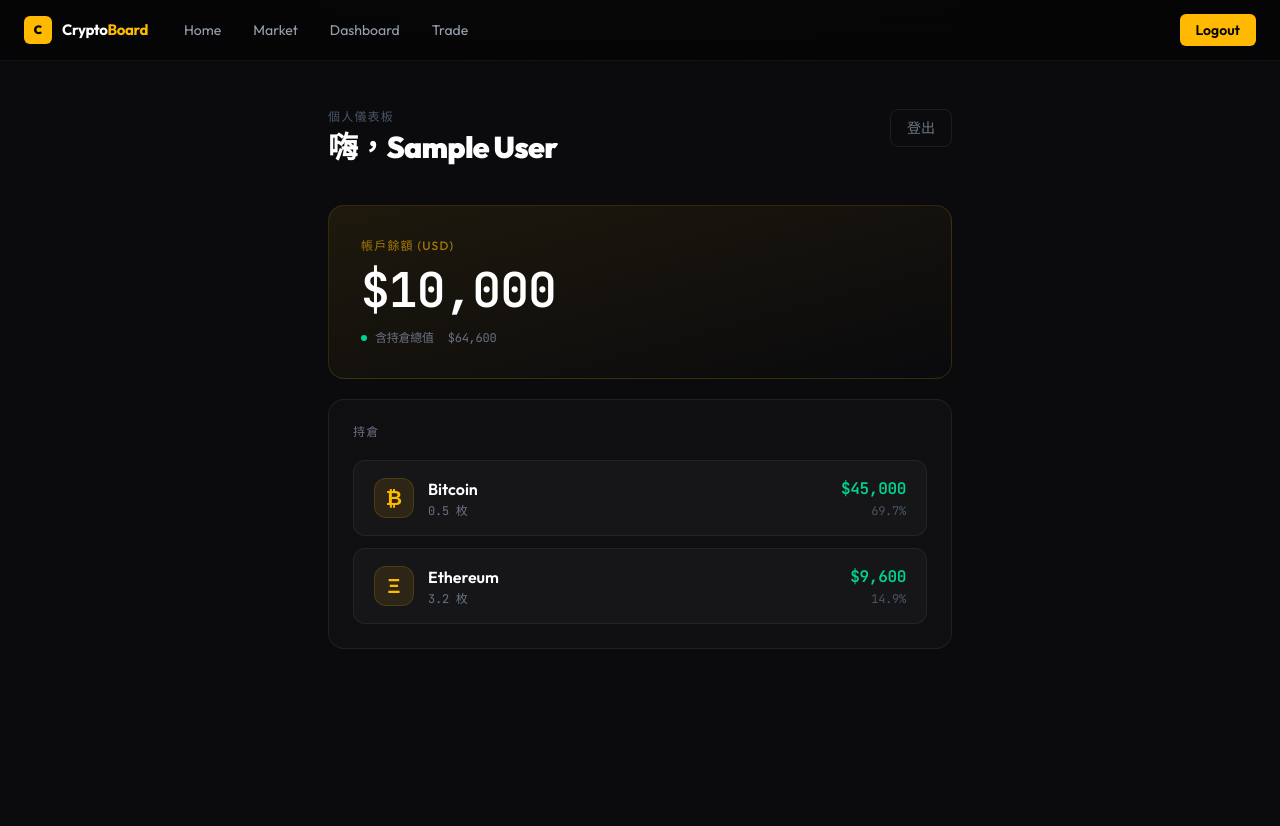
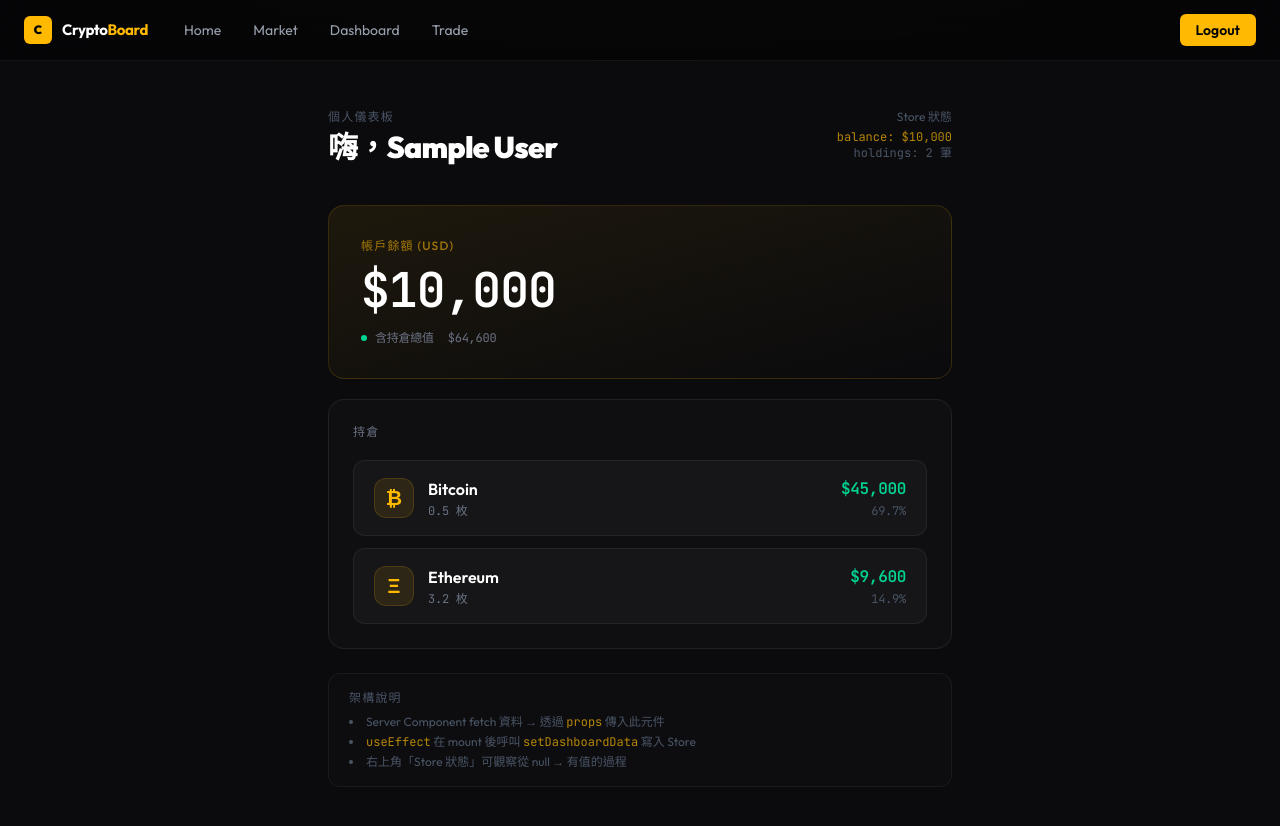
Before and after one commit to a1988105/nextJs, a Next.js app in the folder crypto-dashboard/: page /dashboard in a window 1280 px wide. Shown: the top 826 px of the page. Before the commit the page ends 800 px from the top, so only its background shows below. Built offline with nearby package versions, Linux system fonts and the light colour scheme; no server answers; sample sign-in values are in the browser's storage.

Commit message:
Server → Client 橋接架構理解並實作

```diff
--- a/crypto-dashboard/app/dashboard/page.tsx
+++ b/crypto-dashboard/app/dashboard/page.tsx
@@ -1,98 +1,19 @@
-import { signOut } from '@/auth'
 import { getSession } from '@/lib/session'
 import { redirect } from 'next/navigation'
-import { PageReveal } from '@/components/PageReveal'
-import { COIN_SYMBOLS, getPortfolioTotal, getUserBalance } from '@/lib/dashboard'
+import { getUserBalance } from '@/lib/dashboard'
+import DashboardClient from '@/components/DashboardClient'
 
+// Server Component：只負責 fetch 資料 + 傳 props
 export default async function DashboardPage() {
   const session = await getSession()
   if (!session) redirect('/login')
 
   const data = getUserBalance()
-  const totalValue = getPortfolioTotal(data)
 
   return (
-    <div className="max-w-2xl mx-auto px-6 py-12">
-      {/* Header */}
-      <PageReveal delay={1} className="flex items-start justify-between mb-10">
-        <div>
-          <p className="text-xs text-gray-600 uppercase tracking-widest font-medium mb-1">
-            個人儀表板
-          </p>
-          <h1 className="text-3xl font-black text-white tracking-tight">
-            嗨，{session.user?.name}
-          </h1>
-        </div>
-        <form
-          action={async () => {
-            'use server'
-            await signOut({ redirectTo: '/login' })
-          }}
-        >
-          <button
-            type="submit"
-            className="text-sm text-gray-500 hover:text-white border border-white/[0.08] hover:border-white/[0.2] px-4 py-2 rounded-lg transition-all duration-150"
-          >
-            登出
-          </button>
-        </form>
-      </PageReveal>
-
-      {/* Balance card */}
-      <PageReveal
-        delay={2}
-        className="rounded-2xl border border-amber-400/15 bg-gradient-to-br from-amber-400/8 via-amber-400/4 to-transparent p-8 mb-5"
-      >
-        <p className="text-xs text-amber-400/60 uppercase tracking-widest font-medium mb-3">
-          帳戶餘額 (USD)
-        </p>
-        <p className="num text-5xl font-bold text-white tracking-tight leading-none">
-          ${data.balance.toLocaleString()}
-        </p>
-        <div className="flex items-center gap-2 mt-4">
-          <span className="w-1.5 h-1.5 rounded-full bg-emerald-400" />
-          <p className="num text-xs text-gray-500">
-            含持倉總值&nbsp;&nbsp;${totalValue.toLocaleString()}
-          </p>
-        </div>
-      </PageReveal>
-
-      {/* Holdings */}
-      <PageReveal
-        delay={3}
-        className="rounded-2xl border border-white/[0.07] bg-white/[0.02] p-6"
-      >
-        <h2 className="text-xs text-gray-500 uppercase tracking-widest font-medium mb-5">
-          持倉
-        </h2>
-        <div className="flex flex-col gap-3">
-          {data.holdings.map((h) => {
-            const pct = ((h.value / totalValue) * 100).toFixed(1)
-            return (
-              <div
-                key={h.coin}
-                className="flex justify-between items-center rounded-xl border border-white/[0.06] bg-white/[0.03] hover:bg-white/[0.06] hover:border-white/[0.12] px-5 py-4 transition-all duration-150"
-              >
-                <div className="flex items-center gap-3.5">
-                  <div className="w-10 h-10 rounded-xl bg-amber-400/10 border border-amber-400/15 flex items-center justify-center text-amber-400 font-bold text-xl select-none">
-                    {COIN_SYMBOLS[h.coin] ?? h.coin[0].toUpperCase()}
-                  </div>
-                  <div>
-                    <p className="font-semibold text-white capitalize">{h.coin}</p>
-                    <p className="num text-xs text-gray-500 mt-0.5">{h.amount} 枚</p>
-                  </div>
-                </div>
-                <div className="text-right">
-                  <p className="num text-emerald-400 font-semibold">
-                    ${h.value.toLocaleString()}
-                  </p>
-                  <p className="num text-xs text-gray-600 mt-0.5">{pct}%</p>
-                </div>
-              </div>
-            )
-          })}
-        </div>
-      </PageReveal>
-    </div>
+    <DashboardClient
+      username={session.user?.name ?? '用戶'}
+      initialData={data}
+    />
   )
 }
--- /dev/null
+++ b/crypto-dashboard/components/DashboardClient.tsx
@@ -0,0 +1,112 @@
+'use client'
+
+import { useEffect } from 'react'
+import { useAuthStore } from '@/store/useAuthStore'
+import { COIN_SYMBOLS, getPortfolioTotal } from '@/lib/dashboard'
+import type { UserBalance } from '@/lib/dashboard'
+
+type Props = {
+  username: string
+  initialData: UserBalance
+}
+
+export default function DashboardClient({ username, initialData }: Props) {
+  const { balance, holdings, setDashboardData } = useAuthStore()
+
+  // 橋接：Server 傳來的初始資料 → 寫入 Store
+  useEffect(() => {
+    setDashboardData(initialData.balance, initialData.holdings)
+  }, [initialData, setDashboardData])
+
+  // Store 還沒初始化時，fallback 到 props
+  const displayBalance = balance ?? initialData.balance
+  const displayHoldings = holdings.length > 0 ? holdings : initialData.holdings
+  const totalValue = getPortfolioTotal({ balance: displayBalance, holdings: displayHoldings })
+
+  return (
+    <div className="max-w-2xl mx-auto px-6 py-12">
+      {/* Header */}
+      <div className="fade-up delay-1 flex items-start justify-between mb-10">
+        <div>
+          <p className="text-xs text-gray-600 uppercase tracking-widest font-medium mb-1">
+            個人儀表板
+          </p>
+          <h1 className="text-3xl font-black text-white tracking-tight">
+            嗨，{username}
+          </h1>
+        </div>
+
+        {/* Store 狀態展示區（學習用） */}
+        <div className="text-right">
+          <p className="text-xs text-gray-600 mb-1">Store 狀態</p>
+          <p className="text-xs text-amber-400/70 font-mono">
+            balance: {balance === null ? 'null（未初始化）' : `$${balance.toLocaleString()}`}
+          </p>
+          <p className="text-xs text-gray-600 font-mono">
+            holdings: {holdings.length} 筆
+          </p>
+        </div>
+      </div>
+
+      {/* Balance card */}
+      <div className="fade-up delay-2 rounded-2xl border border-amber-400/15 bg-gradient-to-br from-amber-400/8 via-amber-400/4 to-transparent p-8 mb-5">
+        <p className="text-xs text-amber-400/60 uppercase tracking-widest font-medium mb-3">
+          帳戶餘額 (USD)
+        </p>
+        <p className="num text-5xl font-bold text-white tracking-tight leading-none">
+          ${displayBalance.toLocaleString()}
+        </p>
+        <div className="flex items-center gap-2 mt-4">
+          <span className="w-1.5 h-1.5 rounded-full bg-emerald-400" />
+          <p className="num text-xs text-gray-500">
+            含持倉總值&nbsp;&nbsp;${totalValue.toLocaleString()}
+          </p>
+        </div>
+      </div>
+
+      {/* Holdings */}
+      <div className="fade-up delay-3 rounded-2xl border border-white/[0.07] bg-white/[0.02] p-6">
+        <h2 className="text-xs text-gray-500 uppercase tracking-widest font-medium mb-5">
+          持倉
+        </h2>
+        <div className="flex flex-col gap-3">
+          {displayHoldings.map((h) => {
+            const pct = ((h.value / totalValue) * 100).toFixed(1)
+            return (
+              <div
+                key={h.coin}
+                className="flex justify-between items-center rounded-xl border border-white/[0.06] bg-white/[0.03] hover:bg-white/[0.06] hover:border-white/[0.12] px-5 py-4 transition-all duration-150"
+              >
+                <div className="flex items-center gap-3.5">
+                  <div className="w-10 h-10 rounded-xl bg-amber-400/10 border border-amber-400/15 flex items-center justify-center text-amber-400 font-bold text-xl select-none">
+                    {COIN_SYMBOLS[h.coin] ?? h.coin[0].toUpperCase()}
+                  </div>
+                  <div>
+                    <p className="font-semibold text-white capitalize">{h.coin}</p>
+                    <p className="num text-xs text-gray-500 mt-0.5">{h.amount} 枚</p>
+                  </div>
+                </div>
+                <div className="text-right">
+                  <p className="num text-emerald-400 font-semibold">
+                    ${h.value.toLocaleString()}
+                  </p>
+                  <p className="num text-xs text-gray-600 mt-0.5">{pct}%</p>
+                </div>
+              </div>
+            )
+          })}
+        </div>
+      </div>
+
+      {/* Architecture note */}
+      <div className="fade-up delay-4 mt-6 rounded-xl border border-white/[0.05] bg-white/[0.01] px-5 py-4">
+        <p className="text-xs text-gray-600 uppercase tracking-widest font-medium mb-2">架構說明</p>
+        <ul className="text-xs text-gray-600 space-y-1 list-disc list-inside">
+          <li>Server Component fetch 資料 → 透過 <code className="text-amber-400/70">props</code> 傳入此元件</li>
+          <li><code className="text-amber-400/70">useEffect</code> 在 mount 後呼叫 <code className="text-amber-400/70">setDashboardData</code> 寫入 Store</li>
+          <li>右上角「Store 狀態」可觀察從 null → 有值的過程</li>
+        </ul>
+      </div>
+    </div>
+  )
+}
--- a/crypto-dashboard/store/useAuthStore.ts
+++ b/crypto-dashboard/store/useAuthStore.ts
@@ -1,16 +1,24 @@
 import { create } from 'zustand'
+import type { Holding } from '@/lib/dashboard'
 
 interface AuthState {
   language: 'zh' | 'en'
   notificationsEnabled: boolean
+  // 從 Server Component 橋接過來的儀表板資料
+  balance: number | null
+  holdings: Holding[]
   setLanguage: (lang: 'zh' | 'en') => void
   toggleNotifications: () => void
+  setDashboardData: (balance: number, holdings: Holding[]) => void
 }
 
 export const useAuthStore = create<AuthState>((set) => ({
   language: 'zh',
   notificationsEnabled: true,
+  balance: null,
+  holdings: [],
   setLanguage: (lang) => set({ language: lang }),
   toggleNotifications: () =>
     set((state) => ({ notificationsEnabled: !state.notificationsEnabled })),
+  setDashboardData: (balance, holdings) => set({ balance, holdings }),
 }))
```
Also changed, not shown: 1 other file (tests, documents, lock files or other folders).
